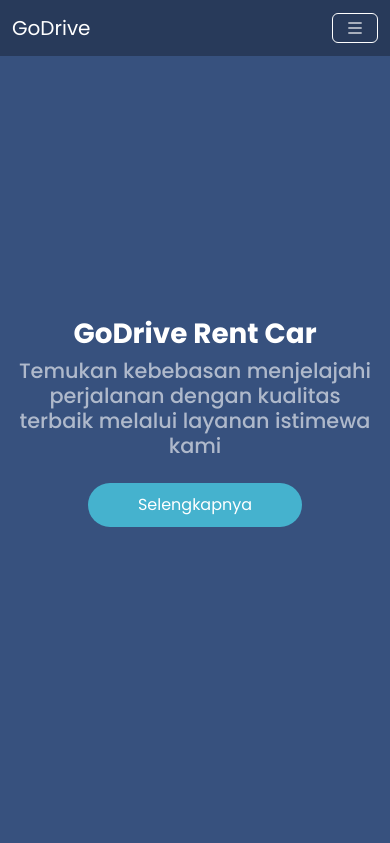
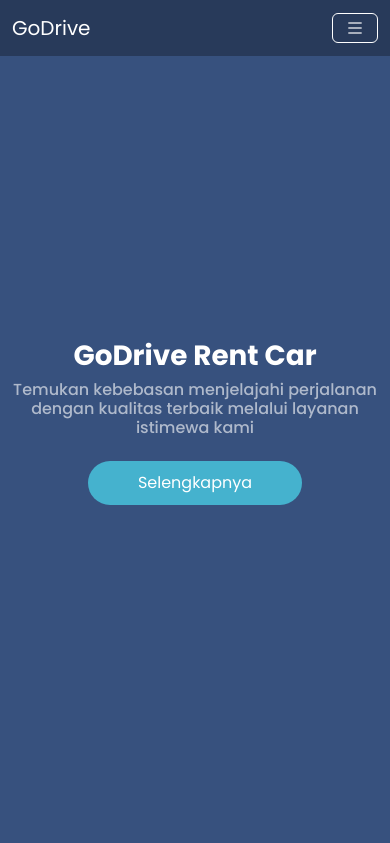
Before and after one commit to MuhammadIhsanSubiantara/Project-Web, a PHP site: page / in a window 390 px wide. Shown: the top 843 px of the page. Run offline with PHP 8.4, Linux system fonts and the light colour scheme; some libraries are stand-ins or nearby versions.

Commit message:
Fix responsive

```diff
--- a/css/style.css
+++ b/css/style.css
@@ -109,6 +109,7 @@
 }
 
 #hero {
+    padding: 150px 0px;
     background-color: var(--dark-light-blue-color);
     color: white;
 }
@@ -388,6 +389,10 @@ section {
     #hero {
         height: 100vh;
     }
+
+    #hero h2 {
+        font-size: 1em;
+    }
 }
 
 @media screen and (max-width:768px) {
--- a/index.html
+++ b/index.html
@@ -66,7 +66,7 @@
         </div>
     </nav>
 
-    <section id="hero" class="py-lg-5 d-flex align-items-center">
+    <section id="hero" class="d-flex align-items-center">
         <div class="container">
             <div class="row">
                 <div class="col-lg-6 col-12 d-flex flex-column justify-content-center text-center text-lg-start"
```
Also changed, not shown: register.html (+7 -7 lines).
